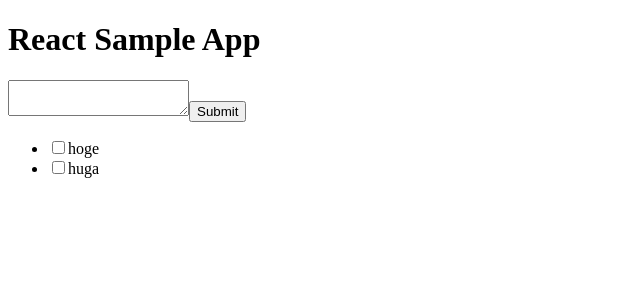
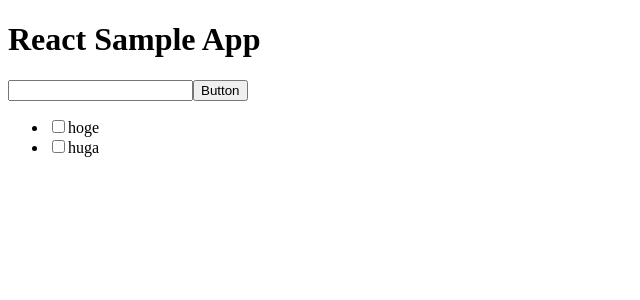
Before and after one commit to EgumaYuto/react-sample-app, a React app: page / in a window 1280 px wide. Shown: the top 300 px of the page, without its empty margins (0-640 px from the left). Built offline with nearby package versions, Linux system fonts and the light colour scheme; the HTML template or start-up script is replaced by a standard one.

Commit message:
add click event

```diff
--- a/src/components/TodoForm.tsx
+++ b/src/components/TodoForm.tsx
@@ -2,11 +2,15 @@ import * as React from "react";
 
 export class TodoForm extends React.Component {
 
+    handleSubmit() {
+        console.log('The link was clicked.');
+    };
+
     render() {
         return (
-            <form>
-                <textarea />
-                <button type={"submit"} >Submit</button>
+            <form onSubmit={this.handleSubmit}>
+                <input type={"text"} />
+                <button type={"submit"}>Button</button>
             </form>
         )
     }
```
